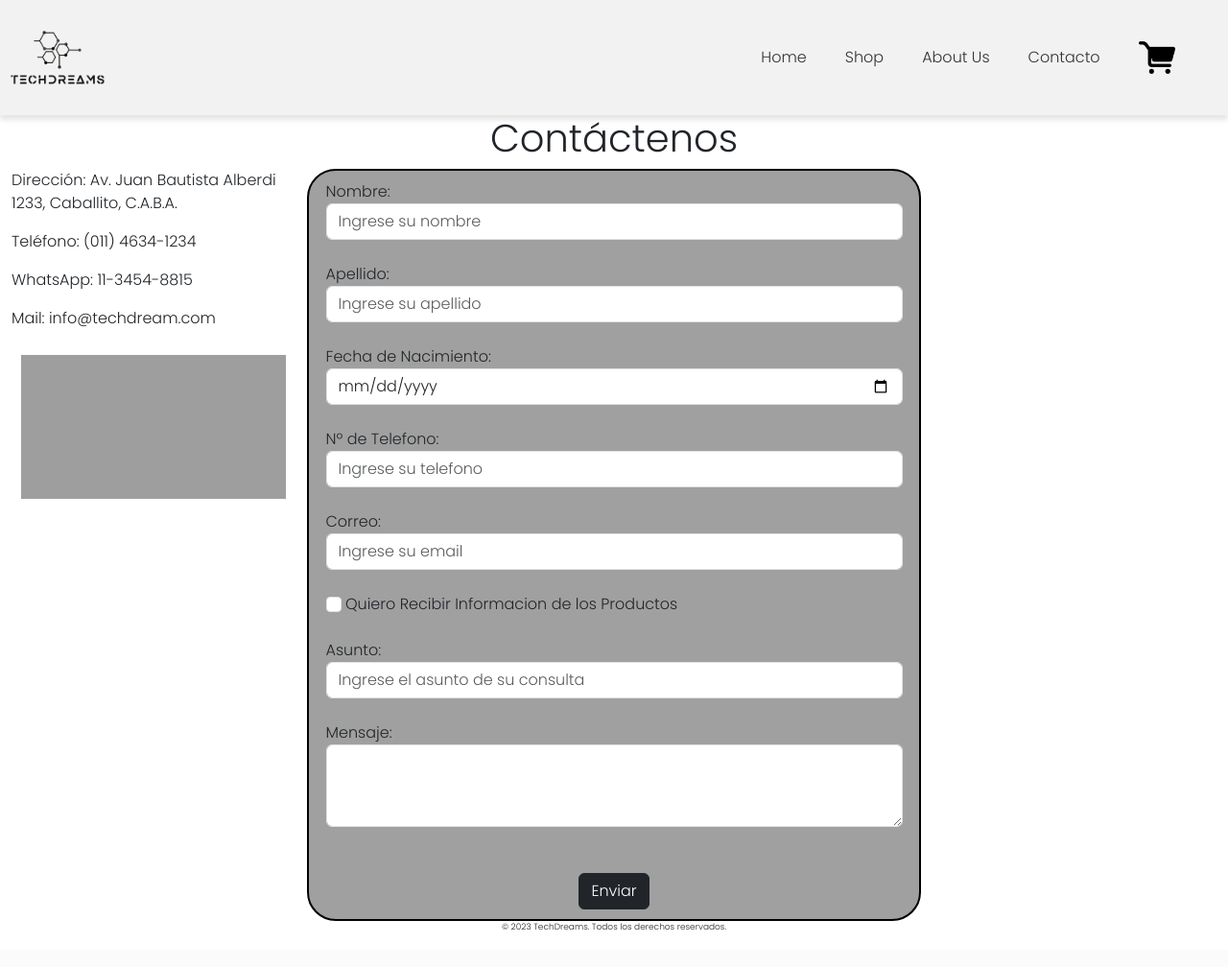
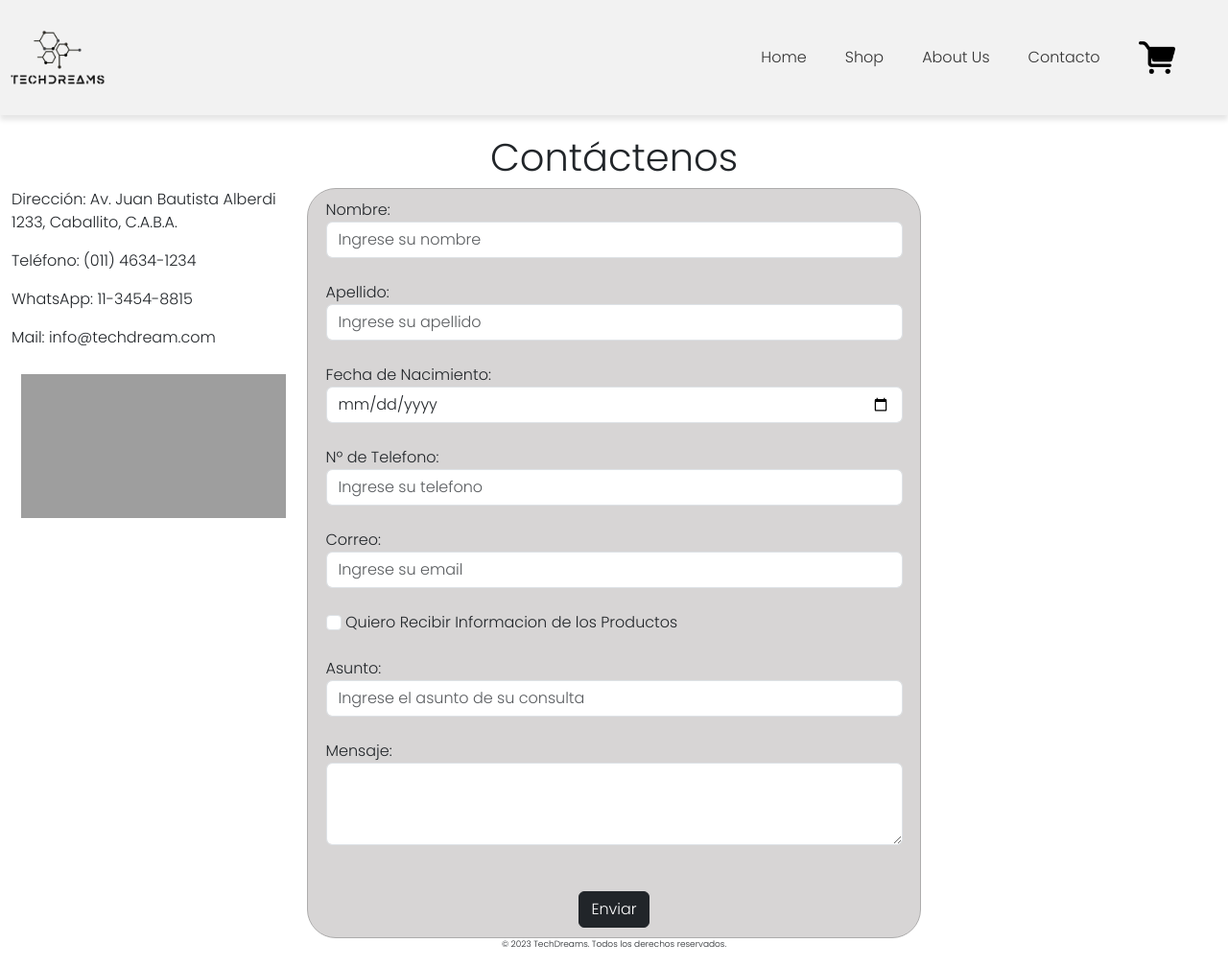
Before and after one commit to gastonfoselli/TP_codo_a_codo, a PHP site: the page made by formulario de entrada.html in a window 1280 px wide. Shown: the whole page at 96% size. Before the commit the page ends 969 px from the top, so only its background shows below. Run offline with PHP 8.4, Linux system fonts and the light colour scheme; grey boxes are pictures that could not be loaded.

Commit message:
Actualizado color del formulario

```diff
--- a/formulario.css
+++ b/formulario.css
@@ -1,7 +1,7 @@
 div.cuadro {
     padding: 10px;
-    border: 2px solid rgb(0, 0, 0);
-    background-color: rgb(160, 160, 160);
+    border: 1px solid rgb(173, 172, 172);
+    background-color: #b1aeae83;
     border-radius: 30px;
     display: grid;
     place-items: center;
@@ -16,6 +16,7 @@ div.mapa {
 
 h1 {
     text-align: center;
+    padding-top: 20px;
 }
 
 div.grande {
```
